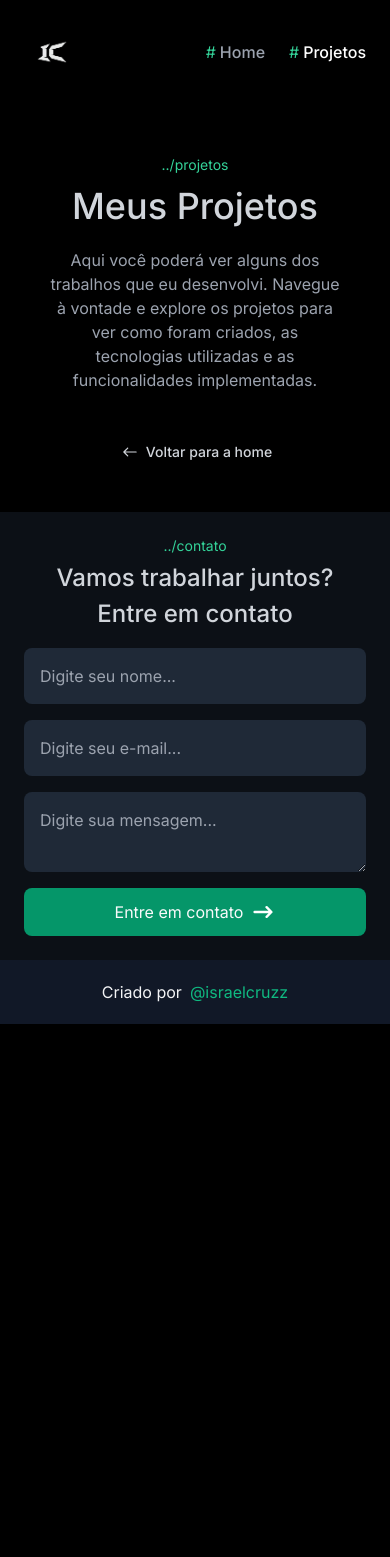
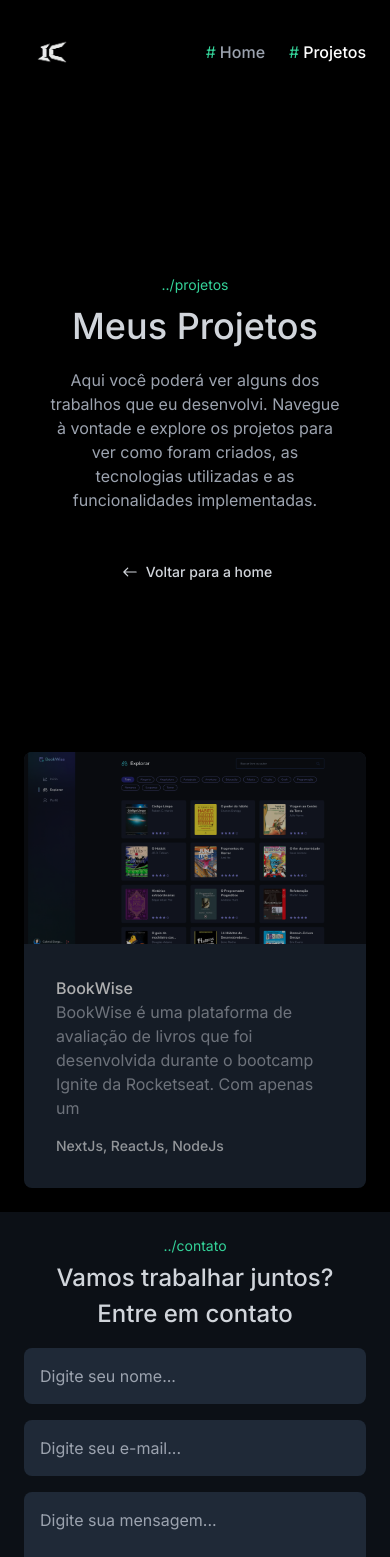
Before and after one commit to israelcruzz/israelcruzz-portfolio, a Next.js app: page /projects in a window 390 px wide. Shown: the top 1557 px of the page. Before the commit the page ends 1024 px from the top, so only its background shows below. Built offline with nearby package versions, Linux system fonts and the light colour scheme.

Commit message:
feat: add project card component

```diff
--- /dev/null
+++ b/src/app/components/pages/projects/hero-section/index.tsx
@@ -0,0 +1,27 @@
+import { IntroSection } from "@/app/components/intro-section";
+import { ProjectSection } from "@/app/components/project-section";
+import { TextLink } from "@/app/components/text-link";
+import { IoIosArrowRoundBack } from "react-icons/io";
+
+export const HeroSection = () => {
+  return (
+    <ProjectSection>
+      <section className="text-center">
+        <IntroSection title="projetos" />
+        <h1 className="text-4xl font-medium leading-9 text-gray-300 mt-3">
+          Meus Projetos
+        </h1>
+        <p className="text-gray-400 text-base font-normal leading-6 mt-6">
+          Aqui você poderá ver alguns dos trabalhos que eu desenvolvi. Navegue à
+          vontade e explore os projetos para ver como foram criados, as
+          tecnologias utilizadas e as funcionalidades implementadas.
+        </p>
+      </section>
+
+      <TextLink uri="/">
+        <IoIosArrowRoundBack size={24} />
+        <span>Voltar para a home</span>
+      </TextLink>
+    </ProjectSection>
+  );
+};
--- /dev/null
+++ b/src/app/components/project-card/index.tsx
@@ -0,0 +1,34 @@
+import Image from "next/image";
+
+export const ProjectCard = () => {
+  return (
+    <main className="w-full h-[436px] bg-gray-800 opacity-70 hover:opacity-100 rounded-lg flex flex-col overflow-hidden transition-all group">
+      <div className="w-full h-[192px]">
+        <Image
+          src="/images/example-project.png"
+          className="object-cover w-full h-full group-hover:scale-110"
+          alt=""
+          quality={100}
+          width={350}
+          height={192}
+        />
+      </div>
+
+      <div className="w-full h-full p-8 flex flex-col justify-between">
+        <div>
+          <h3 className="text-base font-medium text-gray-50 leading-6">
+            BookWise
+          </h3>
+          <p className="text-base font-normal text-gray-400 leading-6">
+            BookWise é uma plataforma de avaliação de livros que foi
+            desenvolvida durante o bootcamp Ignite da Rocketseat. Com apenas um
+          </p>
+        </div>
+
+        <span className="text-gray-300 text-sm font-medium leading-5">
+          NextJs, ReactJs, NodeJs
+        </span>
+      </div>
+    </main>
+  );
+};
--- a/src/app/components/project-section/index.tsx
+++ b/src/app/components/project-section/index.tsx
@@ -6,7 +6,7 @@ interface ProjectSectionProps {
 
 export const ProjectSection = ({ children }: ProjectSectionProps) => {
   return (
-    <main className="flex flex-col items-center justify-center gap-12 p-6 text-center md:px-[360px] md:py-[128px]">
+    <main className="flex flex-col items-center justify-center gap-12 px-6 py-36 text-center md:px-[360px] md:py-[146px]">
       {children}
     </main>
   );
--- a/src/app/projects/page.tsx
+++ b/src/app/projects/page.tsx
@@ -1,28 +1,16 @@
-import { IntroSection } from "../components/intro-section";
-import { TextLink } from "../components/text-link";
-import { IoIosArrowRoundBack } from "react-icons/io";
+import { Metadata } from "next";
+import { HeroSection } from "../components/pages/projects/hero-section";
+import { ProjectCard } from "../components/project-card";
+
+export const metadata: Metadata = {
+  title: "Projetos",
+};
 
 export default function Projects() {
   return (
     <main className="container flex flex-col gap-6 md:gap-24">
-      <main className="flex flex-col items-center justify-center gap-12 p-6 md:px-[360px] md:py-[128px]">
-        <section className="text-center">
-          <IntroSection title="projetos" />
-          <h1 className="text-4xl font-medium leading-9 text-gray-300 mt-3">
-            Meus Projetos
-          </h1>
-          <p className="text-gray-400 text-base font-normal leading-6 mt-6">
-            Aqui você poderá ver alguns dos trabalhos que eu desenvolvi. Navegue
-            à vontade e explore os projetos para ver como foram criados, as
-            tecnologias utilizadas e as funcionalidades implementadas.
-          </p>
-        </section>
-
-        <TextLink uri="/">
-          <IoIosArrowRoundBack size={24} />
-          <span>Voltar para a home</span>
-        </TextLink>
-      </main>
+      <HeroSection />
+      <ProjectCard />
     </main>
   );
 }
```
